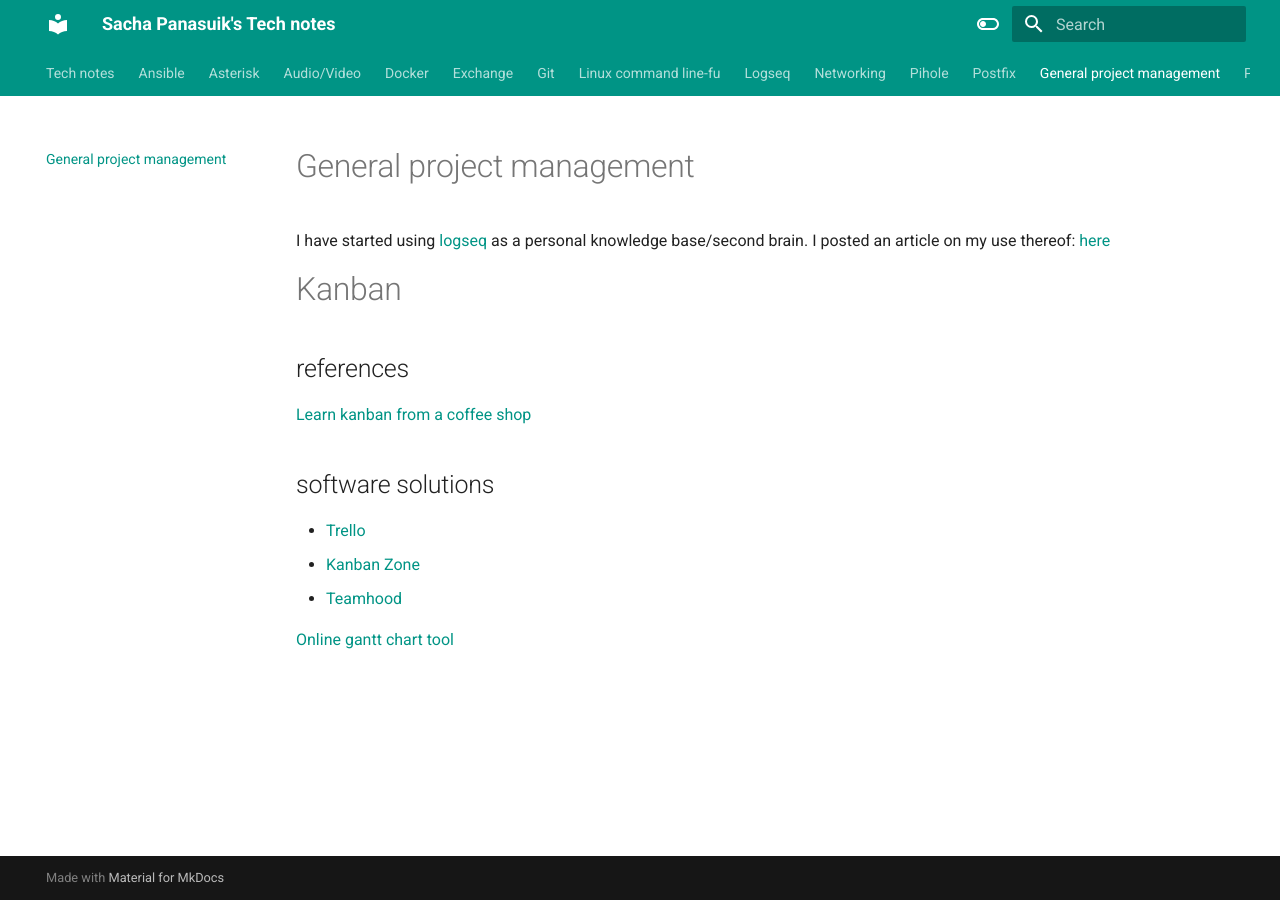
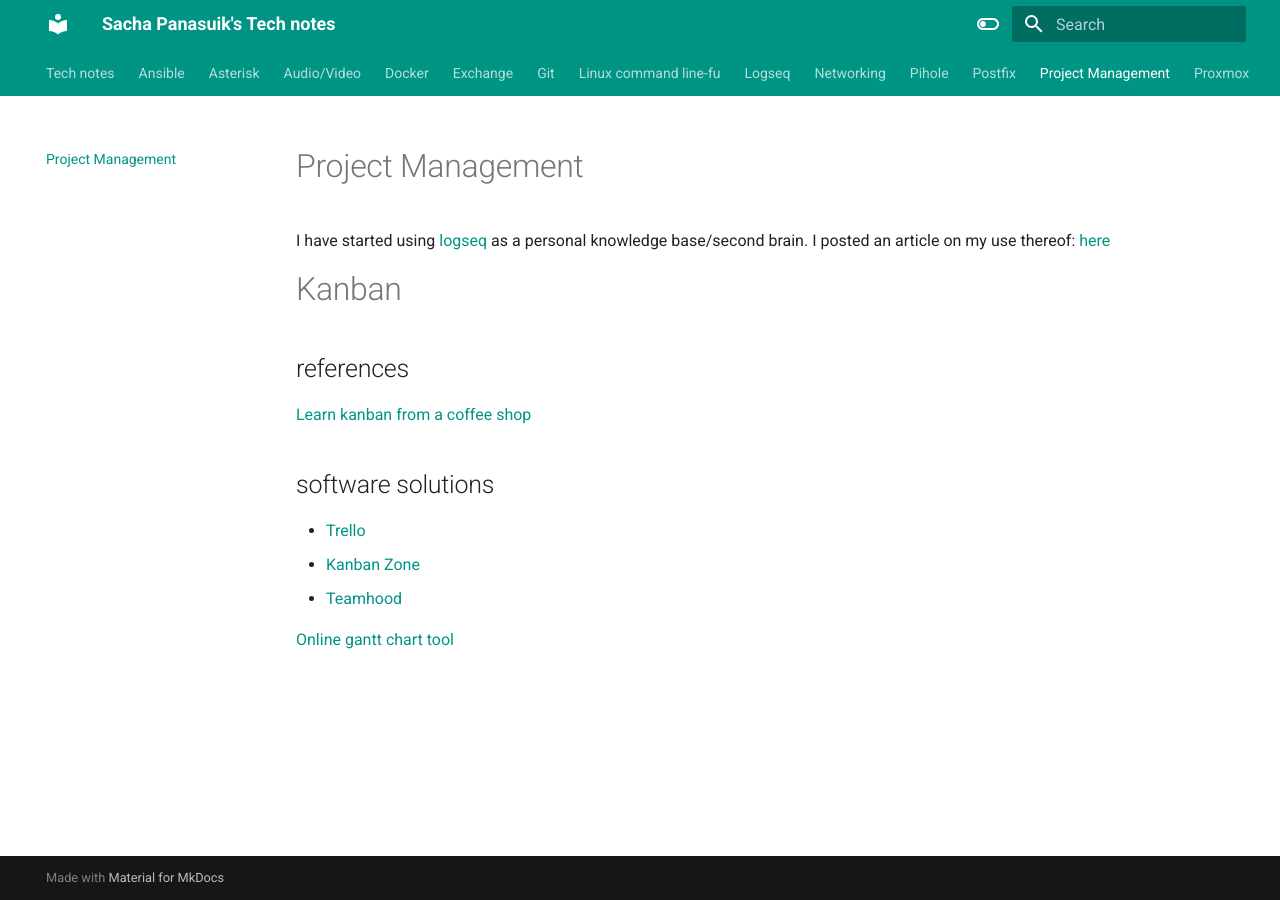
Before and after one commit to sachapan/tech_notes, an MkDocs documentation site: the page built from docs/projectmgt.md, in a window 1280 px wide. Built offline with MkDocs 1.6.1 and Material for MkDocs 9.7.7, drawn with Linux system fonts in a browser that asks for light colours.

Commit message:
Update projectmgt.md

```diff
--- a/docs/projectmgt.md
+++ b/docs/projectmgt.md
@@ -1,4 +1,4 @@
-# General project management
+# Project Management
 
 I have started using [logseq](logseq.md) as a personal knowledge base/second brain.  I posted an article on my use thereof: [here](https://sachapan.github.io/blog/)
 
```
